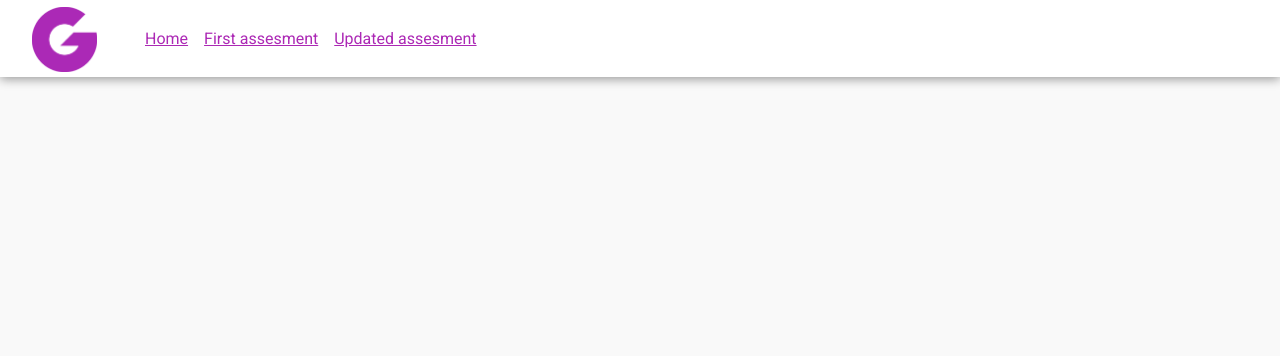
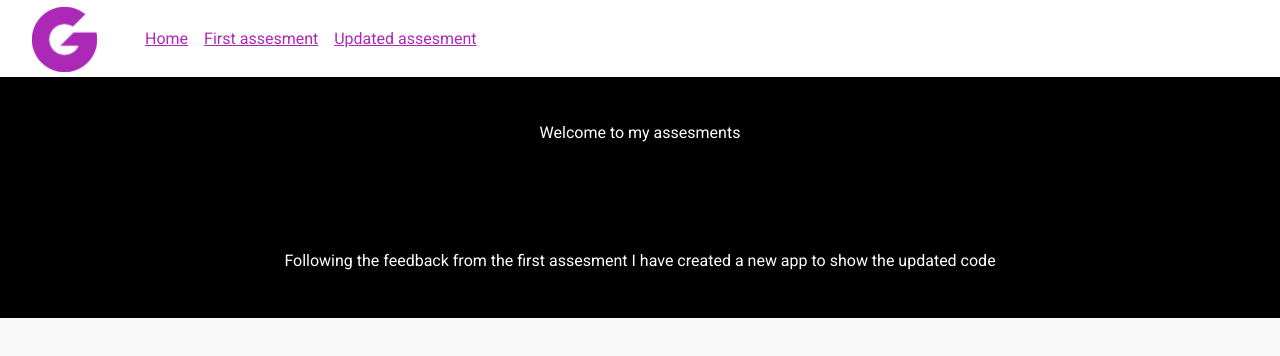
Before and after one commit to SonalPatel/update-jg-demo, a React (Create React App) app: page / in a window 1280 px wide. Shown: the top 356 px of the page. Built offline with nearby package versions, Linux system fonts and the light colour scheme.

Commit message:
fixing the home url

```diff
--- a/src/App.js
+++ b/src/App.js
@@ -14,7 +14,7 @@
         <div>
           <Header />
 
-          <Route exact path="/home" component={HomeContainer} />
+          <Route exact path="/" component={HomeContainer} />
           <Route path="/first" component={WrapContainer} />
           <Route path="/updated" component={WrapContainerUpdate} />
         </div>
--- a/src/components/Header.js
+++ b/src/components/Header.js
@@ -46,7 +46,7 @@
                 <div>
                   <ul>
                     <li>
-                      <Link to="/home">Home </Link>
+                      <Link to="/">Home </Link>
                     </li>
                     <li>
                       <Link to="/first">First assesment</Link>
```
